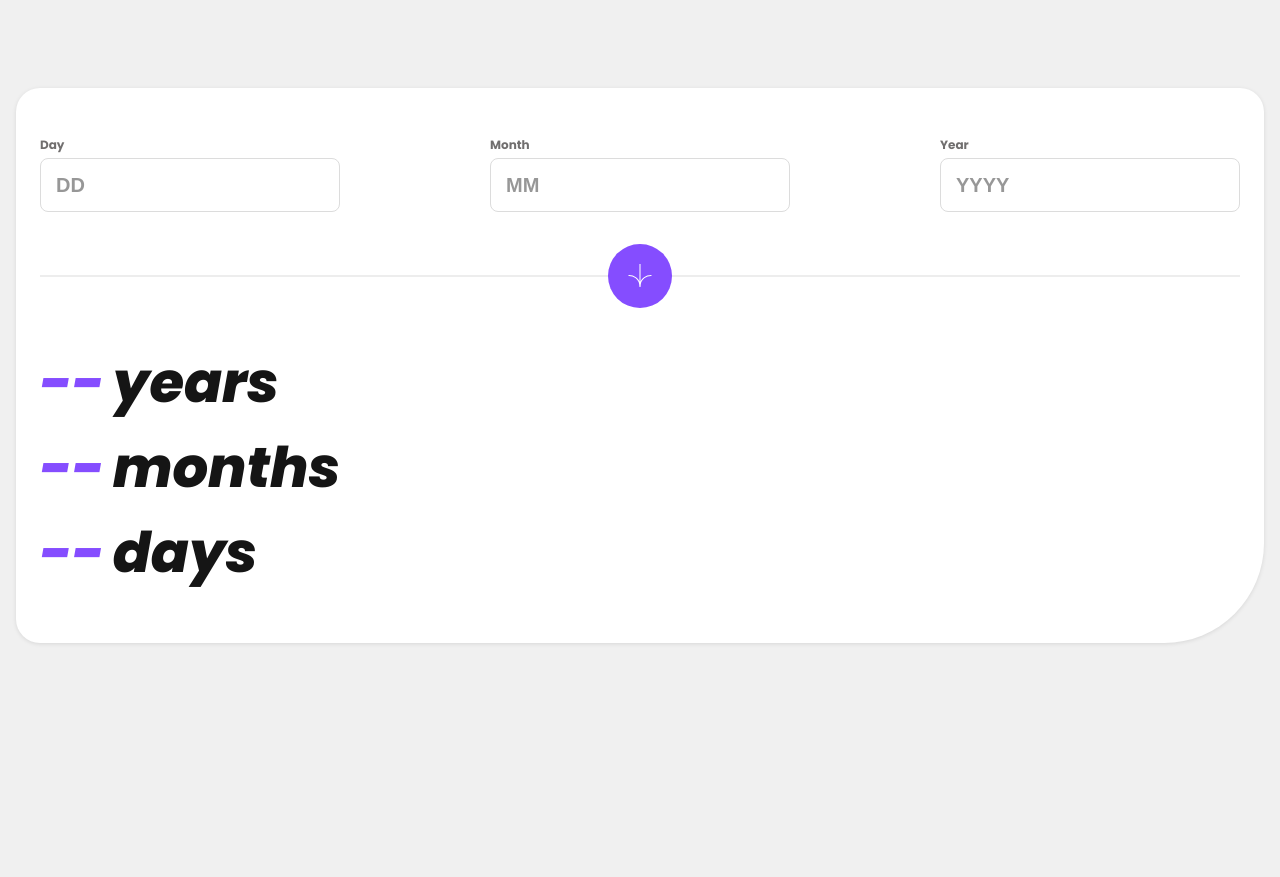
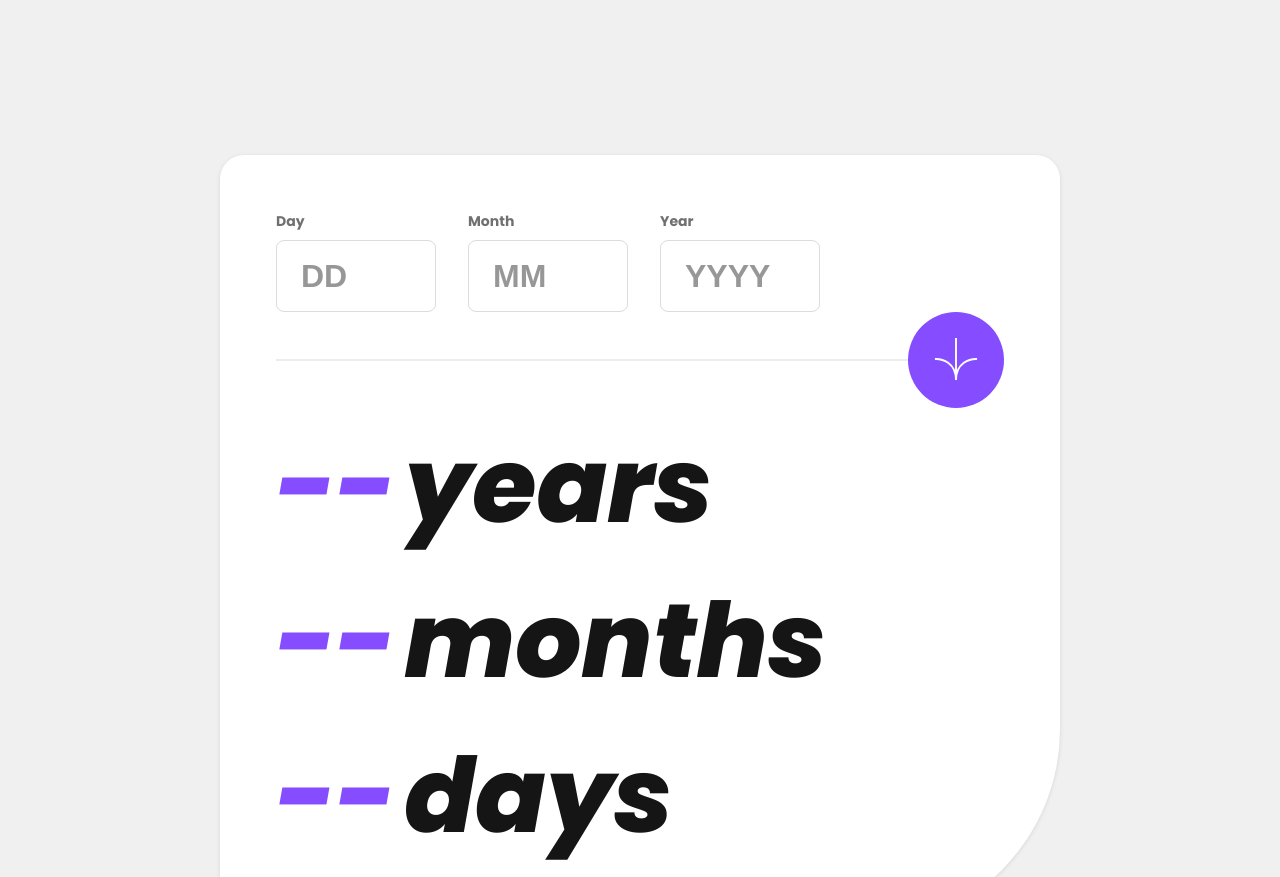
Before and after one commit to ionStici/age-calculator-app, a website built with Vite: page index.html in a window 1280 px wide. Shown: the top 877 px of the page. Built offline with nearby package versions, Linux system fonts and the light colour scheme.

Commit message:
Make the application responsive using media queries & Fix element type from 'label' to 'span' at error messages

```diff
--- a/index.html
+++ b/index.html
@@ -45,7 +45,7 @@
                 id="year"
                 placeholder="YYYY"
               />
-              <label for="" class="input__message hidden"></label>
+              <span class="input__message hidden"></span>
             </div>
           </div>
 
--- a/src/styles.css
+++ b/src/styles.css
@@ -231,4 +231,111 @@ main {
   display: none;
 }
 
-/*  */
+/* max-width Media Queries */
+
+@media only screen and (max-width: 370px) {
+  .output__text {
+    white-space: nowrap;
+    overflow: hidden;
+    text-overflow: ellipsis;
+  }
+}
+
+@media only screen and (max-width: 350px) {
+  html {
+    font-size: 52%;
+  }
+}
+
+@media only screen and (max-width: 300px) {
+  html {
+    font-size: 45%;
+  }
+}
+
+/* min-width Media Queries */
+
+@media only screen and (min-width: 500px) {
+  main {
+    padding: 15.5rem 4rem;
+  }
+
+  .wrapper {
+    max-width: 84rem;
+    margin: 0 auto;
+    border-radius: 2.4rem 2.4rem 20rem 2.4rem;
+    padding: 5.6rem;
+  }
+
+  .input__message {
+    font-size: 1.2rem;
+    bottom: -2.2rem;
+  }
+}
+
+@media only screen and (min-width: 650px) {
+  .form {
+    margin-bottom: 0;
+  }
+
+  .form__inputs-wrapper {
+    justify-content: flex-start;
+    column-gap: 3.2rem;
+  }
+
+  .form__label {
+    font-size: 1.4rem;
+    margin-bottom: 0.8rem;
+  }
+
+  .form__input {
+    max-width: 16rem;
+    height: 7.2rem;
+    padding: 1.2rem 2.4rem;
+    font-size: 3.2rem;
+  }
+
+  .form__btn-box {
+    display: flex;
+  }
+
+  .form__btn {
+    margin: 0 0 0 auto;
+    width: 9.6rem;
+    height: 9.6rem;
+    padding: 2.6rem;
+  }
+
+  .output__box {
+    font-size: 9rem;
+  }
+}
+
+@media only screen and (min-width: 920px) {
+  .form__inputs-wrapper {
+    margin-bottom: 0;
+  }
+
+  .output__box {
+    font-size: 10.4rem;
+  }
+
+  .input__message {
+    font-size: 1.4rem;
+    bottom: -2.9rem;
+  }
+}
+
+@media only screen and (min-width: 1750px) {
+  html {
+    font-size: 70%;
+  }
+}
+
+@media only screen and (min-width: 2250px) {
+  html {
+    font-size: 80%;
+  }
+}
+
+/* END */
```
